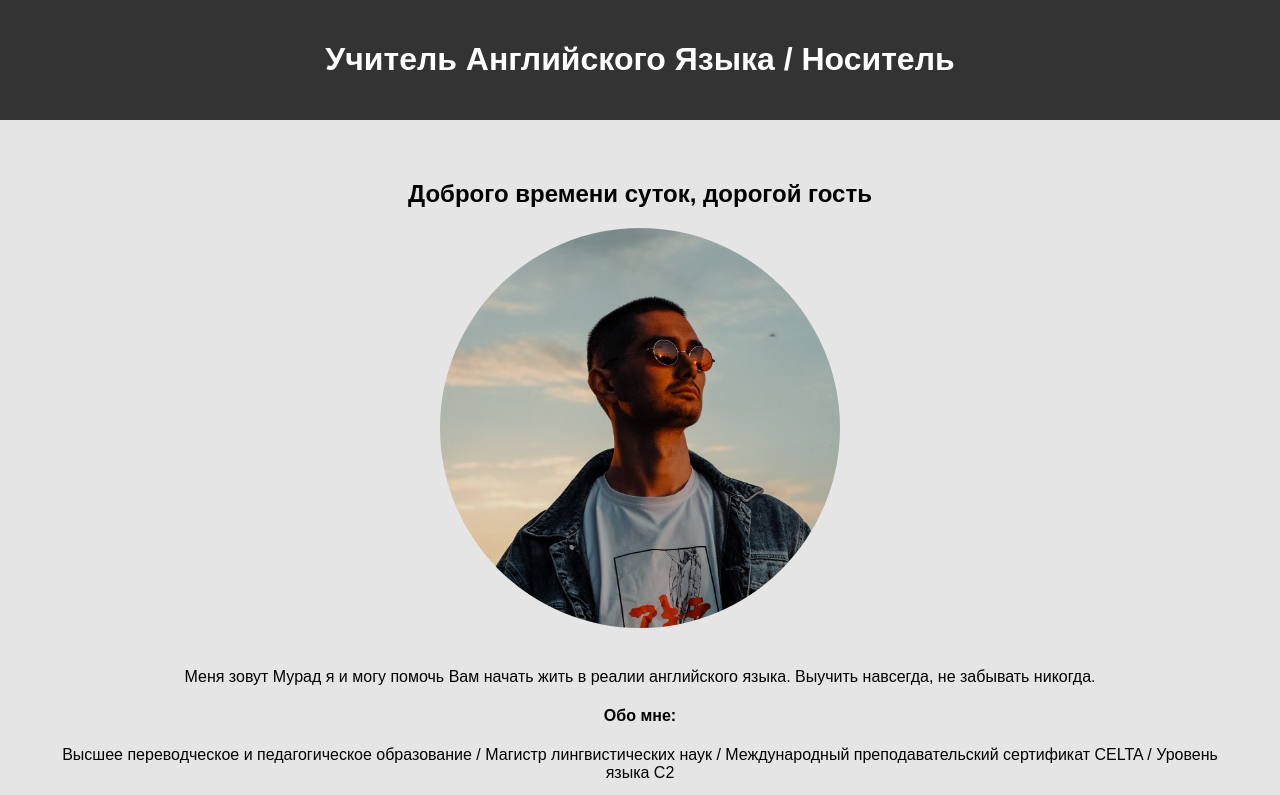
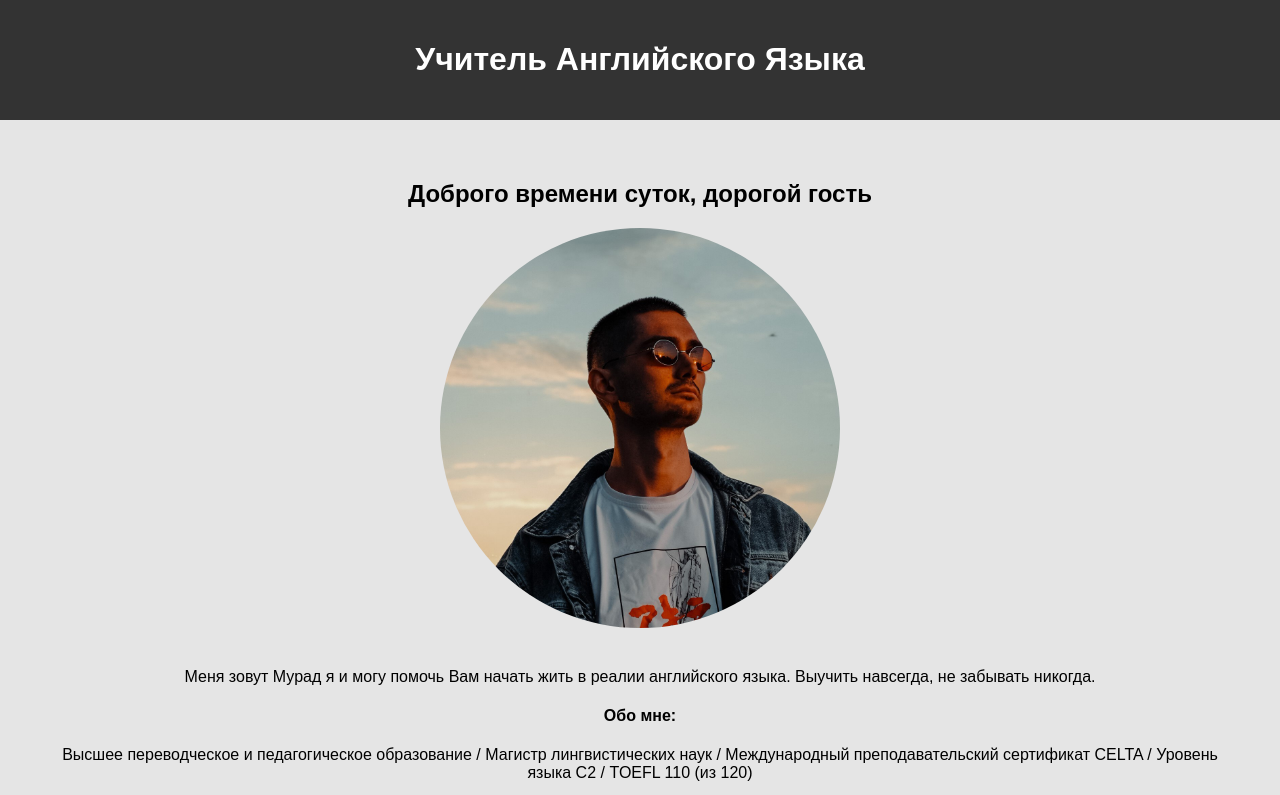
Before and after one commit to murad140/murad140.github.io, a plain HTML site: page index.html in a window 1280 px wide. Shown: the top 795 px of the page. Drawn offline with Linux system fonts and the light colour scheme.

Commit message:
Update title

```diff
--- a/index.html
+++ b/index.html
@@ -3,7 +3,7 @@
 <head>
     <title>ESL Language Teacher</title>
     <meta charset="utf-8">
-    <meta name="description" content="Мурад: Учитель Английского Языка / Носитель">
+    <meta name="description" content="Мурад: Учитель Английского Языка">
     <style>
         body {
             font-family: Arial, sans-serif;
@@ -121,7 +121,7 @@
 </head>
 <body>
 <header>
-    <h1>Учитель Английского Языка / Носитель</h1>
+    <h1>Учитель Английского Языка</h1>
 </header>
 
 
@@ -138,6 +138,7 @@
         / Магистр лингвистических наук
         / Международный преподавательский сертификат CELTA
         / Уровень языка С2
+        / TOEFL 110 (из 120)
     </p>
 
     <p> Опыт преподавания языка: 12 лет (3 года в школе, 1 год в университете, 8 лет как репетитор)</p>
```
